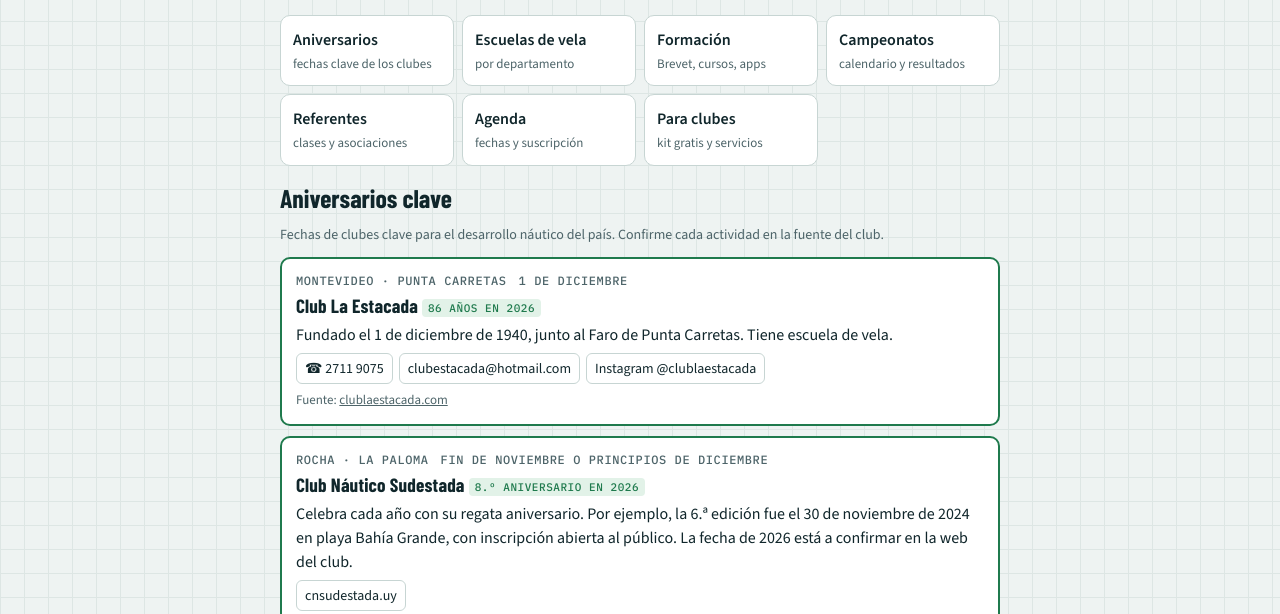
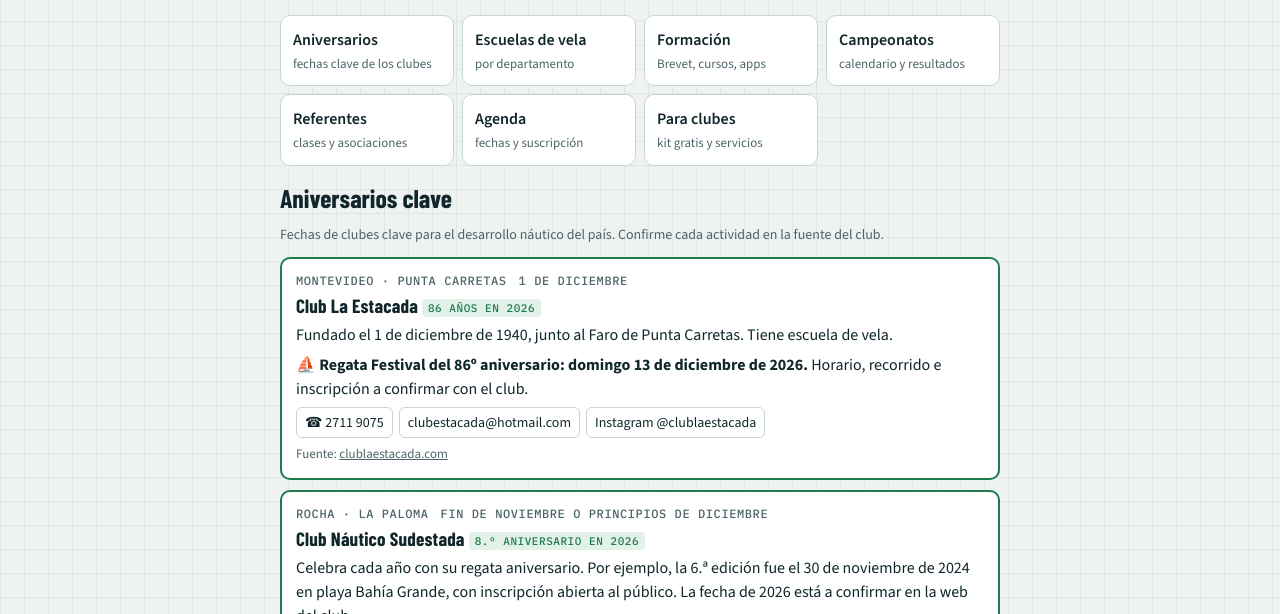
Before and after one commit to IgnacioPorrini/IgnacioPorrini.github.io, a plain HTML site: page docencia-de-vela.html in a window 1280 px wide. Shown: the part 147-761 px from the top of the page. Drawn offline with nearby package versions, Linux system fonts and the light colour scheme.

Commit message:
Docencia de Vela: Regata Festival 86º aniversario La Estacada (13/12)
Co-Authored-By: Claude Opus 5.5 <noreply@anthropic.com>
Claude-Session: https://claude.ai/code/session_017bdPiaE9pZwN6P17K6tQjK

```diff
--- a/docencia-de-vela.html
+++ b/docencia-de-vela.html
@@ -92,7 +92,7 @@ footer{font-size:13px;color:var(--muted);text-align:center}
     <h2>Aniversarios clave</h2>
     <p class="note">Fechas de clubes clave para el desarrollo náutico del país. Confirme cada actividad en la fuente del club.</p>
     <div class="cards">
-      <div class="card" style="border:2px solid var(--buoy)"><div class="meta"><span>Montevideo · Punta Carretas</span><span>1 de diciembre</span></div><h3>Club La Estacada <span class="tag">86 años en 2026</span></h3><p>Fundado el 1 de diciembre de 1940, junto al Faro de Punta Carretas. Tiene escuela de vela.</p><div class="contacts"><a href="tel:27119075">☎ 2711 9075</a><span>clubestacada@hotmail.com</span><a href="https://instagram.com/clublaestacada" target="_blank" rel="noopener">Instagram @clublaestacada</a></div><p class="src">Fuente: <a href="https://www.clublaestacada.com/nuestro-club" target="_blank" rel="noopener">clublaestacada.com</a></p></div>
+      <div class="card" style="border:2px solid var(--buoy)"><div class="meta"><span>Montevideo · Punta Carretas</span><span>1 de diciembre</span></div><h3>Club La Estacada <span class="tag">86 años en 2026</span></h3><p>Fundado el 1 de diciembre de 1940, junto al Faro de Punta Carretas. Tiene escuela de vela.</p><p><strong>⛵ Regata Festival del 86º aniversario: domingo 13 de diciembre de 2026.</strong> Horario, recorrido e inscripción a confirmar con el club.</p><div class="contacts"><a href="tel:27119075">☎ 2711 9075</a><span>clubestacada@hotmail.com</span><a href="https://instagram.com/clublaestacada" target="_blank" rel="noopener">Instagram @clublaestacada</a></div><p class="src">Fuente: <a href="https://www.clublaestacada.com/nuestro-club" target="_blank" rel="noopener">clublaestacada.com</a></p></div>
       <div class="card" style="border:2px solid var(--buoy)"><div class="meta"><span>Rocha · La Paloma</span><span>fin de noviembre o principios de diciembre</span></div><h3>Club Náutico Sudestada <span class="tag">8.º aniversario en 2026</span></h3><p>Celebra cada año con su regata aniversario. Por ejemplo, la 6.ª edición fue el 30 de noviembre de 2024 en playa Bahía Grande, con inscripción abierta al público. La fecha de 2026 está a confirmar en la web del club.</p><div class="contacts"><a href="https://www.cnsudestada.uy/" target="_blank" rel="noopener">cnsudestada.uy</a></div><p class="src">Fuente: <a href="https://turismorocha.gub.uy/eventos/2024/11/30/6ta-regata-aniversario-3824" target="_blank" rel="noopener">Turismo Rocha</a></p></div>
       <div class="card"><div class="meta"><span>Maldonado · Punta Ballena</span><span>31 de marzo</span></div><h3>Club de los Balleneros</h3><p>Fundado el 31 de marzo de 1965. Fue sede de la fecha AUDO 4 de Optimist en 2026.</p><p class="src">Fuente: <a href="https://clubdelosballeneros.com.uy/" target="_blank" rel="noopener">clubdelosballeneros.com.uy</a></p></div>
       <div class="card"><div class="meta"><span>Montevideo · Puerto del Buceo</span><span>julio</span></div><h3>Yacht Club Uruguayo</h3><p>Festejó su 120.º aniversario con una regata el 25 de julio de 2026.</p><p class="src">Fuente: <a href="https://viramos.com/championships/all" target="_blank" rel="noopener">viramos.com</a></p></div>
```
